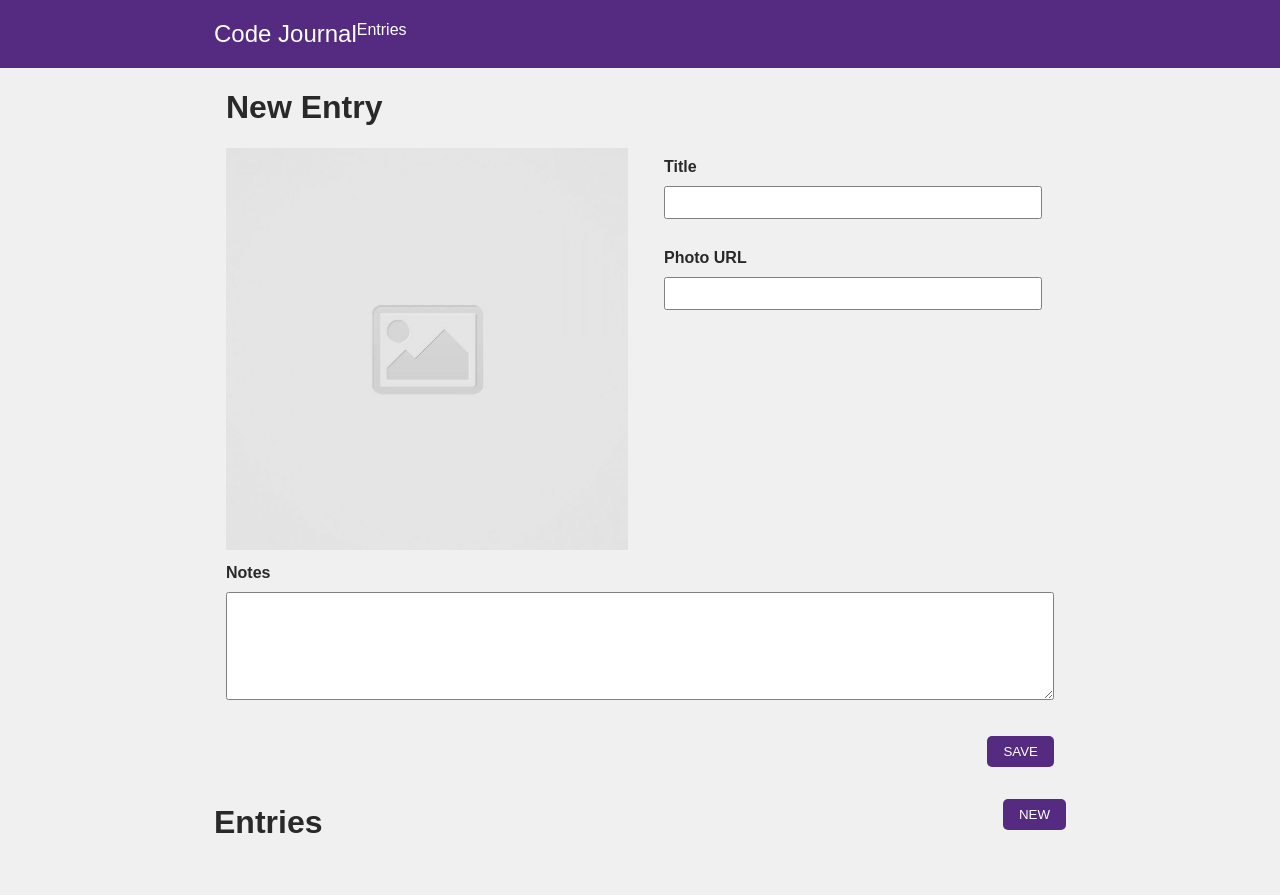
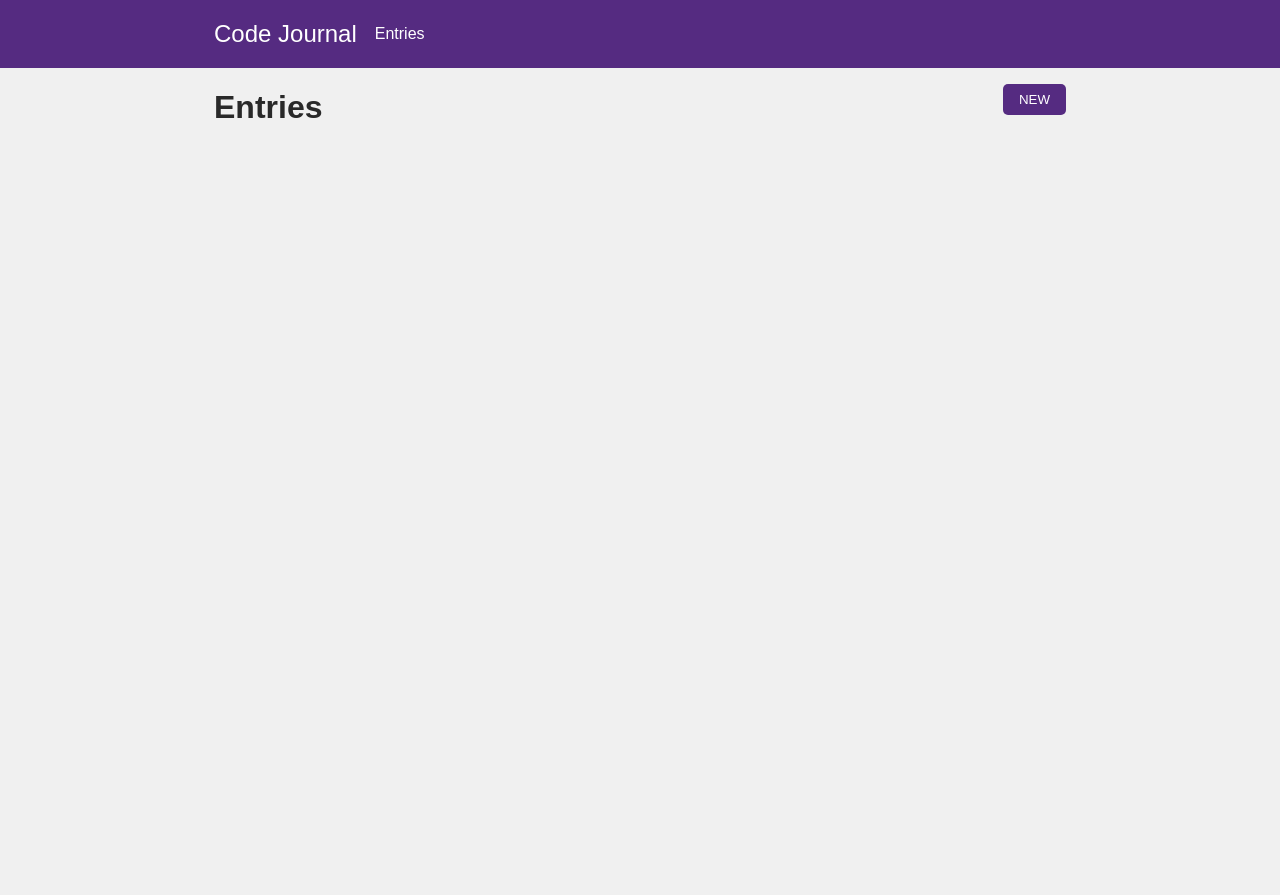
Before and after one commit to solomonjin/code-journal, a website: page index.html in a window 1280 px wide. After the commit the page ends 800 px from the top, so only its background shows below. Drawn offline with Linux system fonts and the light colour scheme; a web font is replaced by a local one.

Commit message:
Added 'Entries' navigation item

```diff
--- a/css/styles.css
+++ b/css/styles.css
@@ -26,6 +26,10 @@ ul {
   justify-content: space-between;
 }
 
+.align-center {
+  align-items: center;
+}
+
 .entry-input {
   display: block;
   width: 100%;
@@ -52,6 +56,10 @@ ul {
   margin: 10px 0;
 }
 
+.add-margin-left {
+  margin-left: 18px;
+}
+
 .new-entry-button,
 .submit-entry-button {
   border-radius: 5px;
@@ -66,6 +74,15 @@ ul {
   height: 100%;
 }
 
+.new-entry-button:hover,
+.submit-entry-button:hover {
+  cursor: pointer;
+}
+
 .entry-list {
   list-style-type: none;
 }
+
+.entries-link {
+  text-decoration: none;
+}
--- a/index.html
+++ b/index.html
@@ -19,15 +19,17 @@
 <body>
   <header>
     <div class="container">
-      <div class="row white-text no-bold">
+      <div class="row white-text align-center">
         <h2 class="no-bold">Code Journal</h2>
-        <h4 class="no-bold">Entries</h4>
+        <a href="" class="entries-link">
+          <h4 class="no-bold white-text add-margin-left">Entries</h4>
+        </a>
       </div>
     </div>
   </header>
   <main>
     <div class="view-container">
-      <div class="container" data-view="entry-form">
+      <div class="container hidden" data-view="entry-form">
         <form action="" class="new-entry-form">
           <div class="row">
             <div class="column-full">
```
